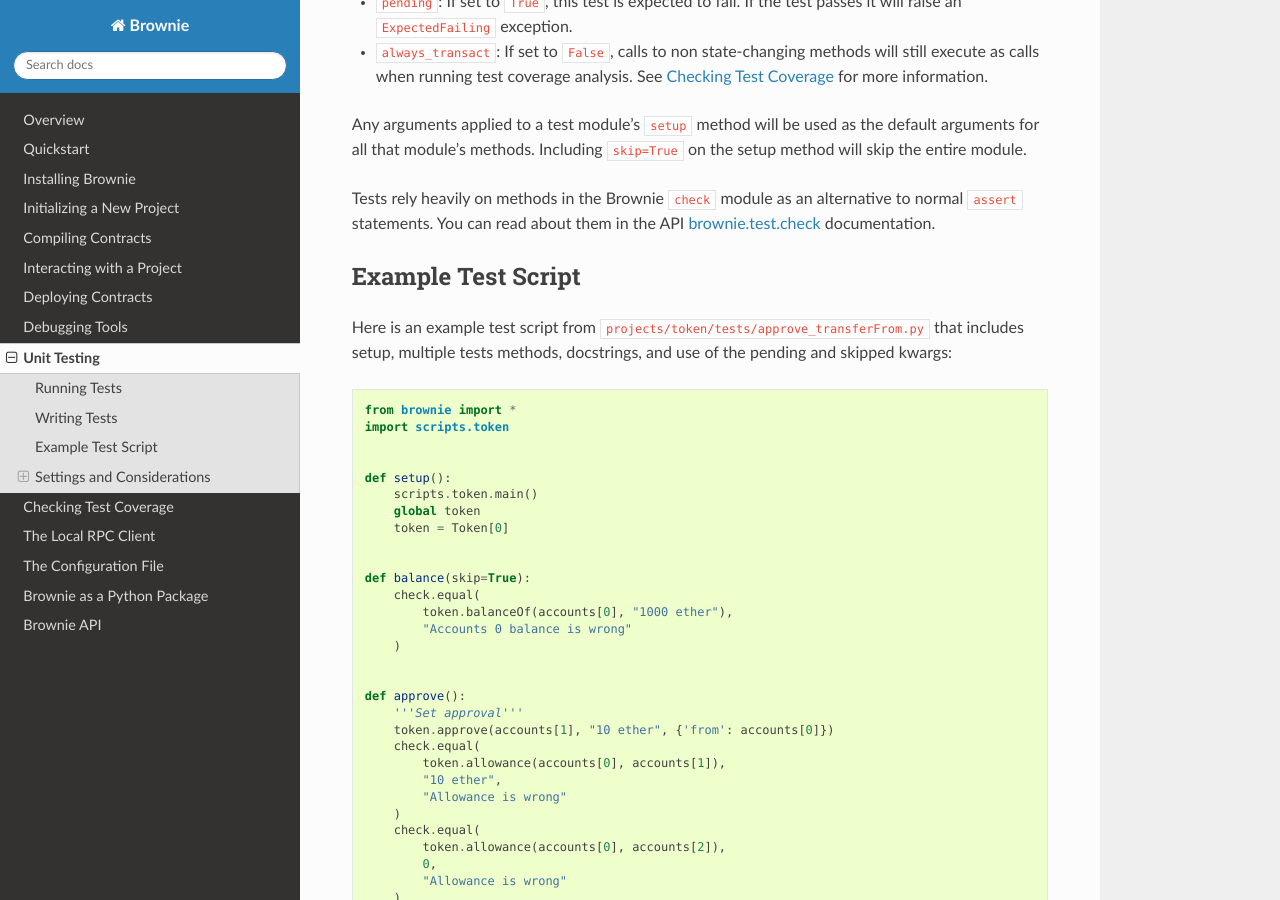
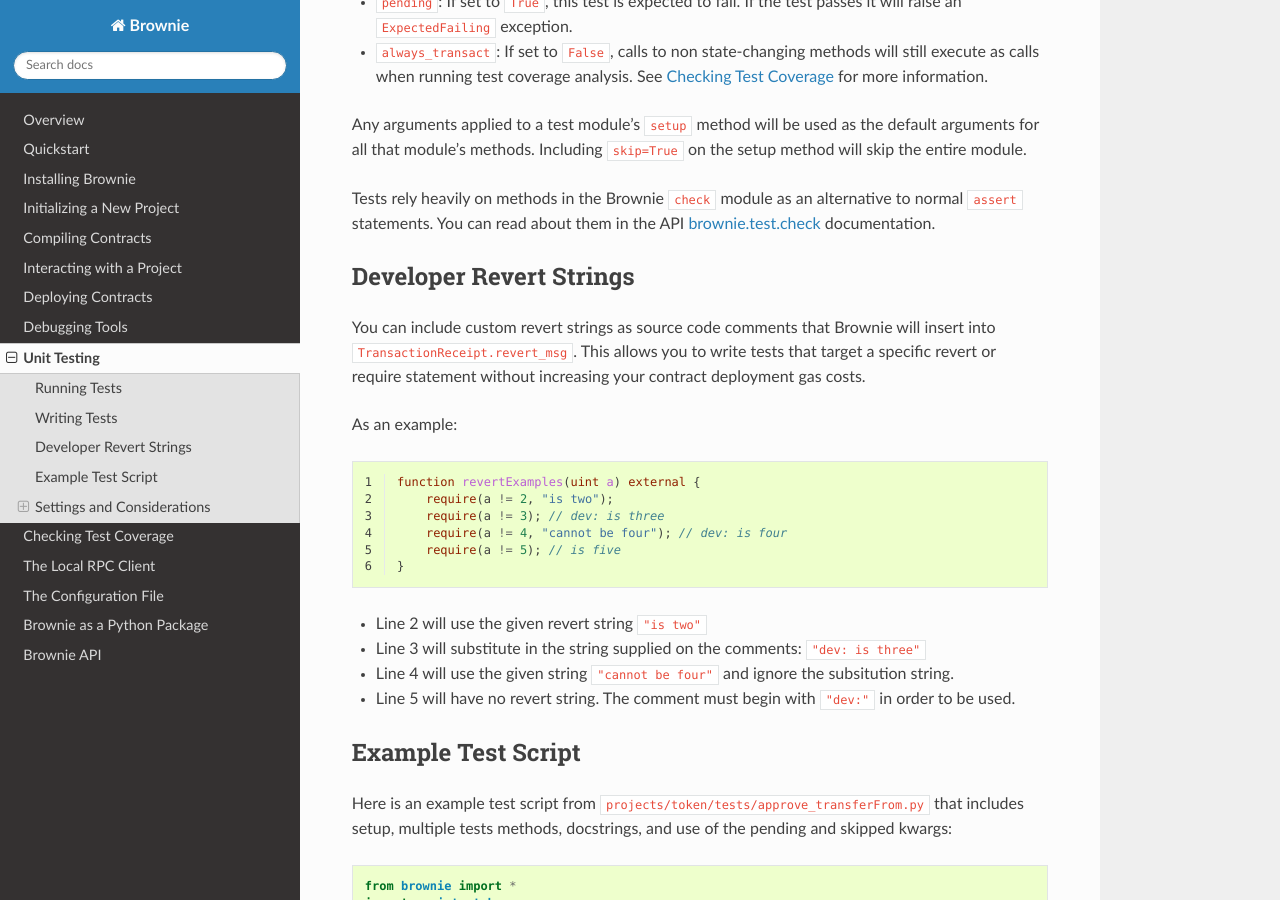
Before and after one commit to eth-brownie/brownie, a Sphinx documentation site: the page built from docs/tests.rst, in a window 1280 px wide and 900 px high, scrolled down 1340 px. Built offline with Sphinx 7.4.7 and the Read the Docs theme 2.0.0, drawn with Linux system fonts in a browser that asks for light colours.

Commit message:
update docs

```diff
--- a/docs/api-network.rst
+++ b/docs/api-network.rst
@@ -1066,7 +1066,7 @@
         100000000000000000000
 
 
-``brownie.network.transction``
+``brownie.network.transaction``
 ==============================
 
 The ``transaction`` module contains the ``TransactionReceipt`` class and related internal methods.
--- a/docs/conf.py
+++ b/docs/conf.py
@@ -17,7 +17,12 @@
 # sys.path.insert(0, os.path.abspath('.'))
 
 
+def setup(sphinx):
+    from pygments_lexer_solidity import SolidityLexer
+    sphinx.add_lexer('Solidity', SolidityLexer())
+
 # -- Project information -----------------------------------------------------
+
 
 project = 'Brownie'
 copyright = '2019, HyperLink Technology'
--- a/docs/requirements.txt
+++ b/docs/requirements.txt
@@ -0,0 +1,2 @@
+sphinx_rtd_theme>=0.3.1
+pygments-lexer-solidity>=0.3.1
--- a/docs/tests.rst
+++ b/docs/tests.rst
@@ -56,6 +56,28 @@
 Any arguments applied to a test module's ``setup`` method will be used as the default arguments for all that module's methods. Including ``skip=True`` on the setup method will skip the entire module.
 
 Tests rely heavily on methods in the Brownie ``check`` module as an alternative to normal ``assert`` statements. You can read about them in the API :ref:`api_check` documentation.
+
+Developer Revert Strings
+========================
+
+You can include custom revert strings as source code comments that Brownie will insert into ``TransactionReceipt.revert_msg``. This allows you to write tests that target a specific revert or require statement without increasing your contract deployment gas costs.
+
+As an example:
+
+.. code-block:: solidity
+    :linenos:
+
+    function revertExamples(uint a) external {
+        require(a != 2, "is two");
+        require(a != 3); // dev: is three
+        require(a != 4, "cannot be four"); // dev: is four
+        require(a != 5); // is five
+    }
+
+* Line 2 will use the given revert string ``"is two"``
+* Line 3 will substitute in the string supplied on the comments: ``"dev: is three"``
+* Line 4 will use the given string ``"cannot be four"`` and ignore the subsitution string.
+* Line 5 will have no revert string. The comment must begin with ``"dev:"`` in order to be used.
 
 Example Test Script
 ===================
```
Also changed, not shown: docs/debug.rst (+3 -4 lines), 1 other file.
